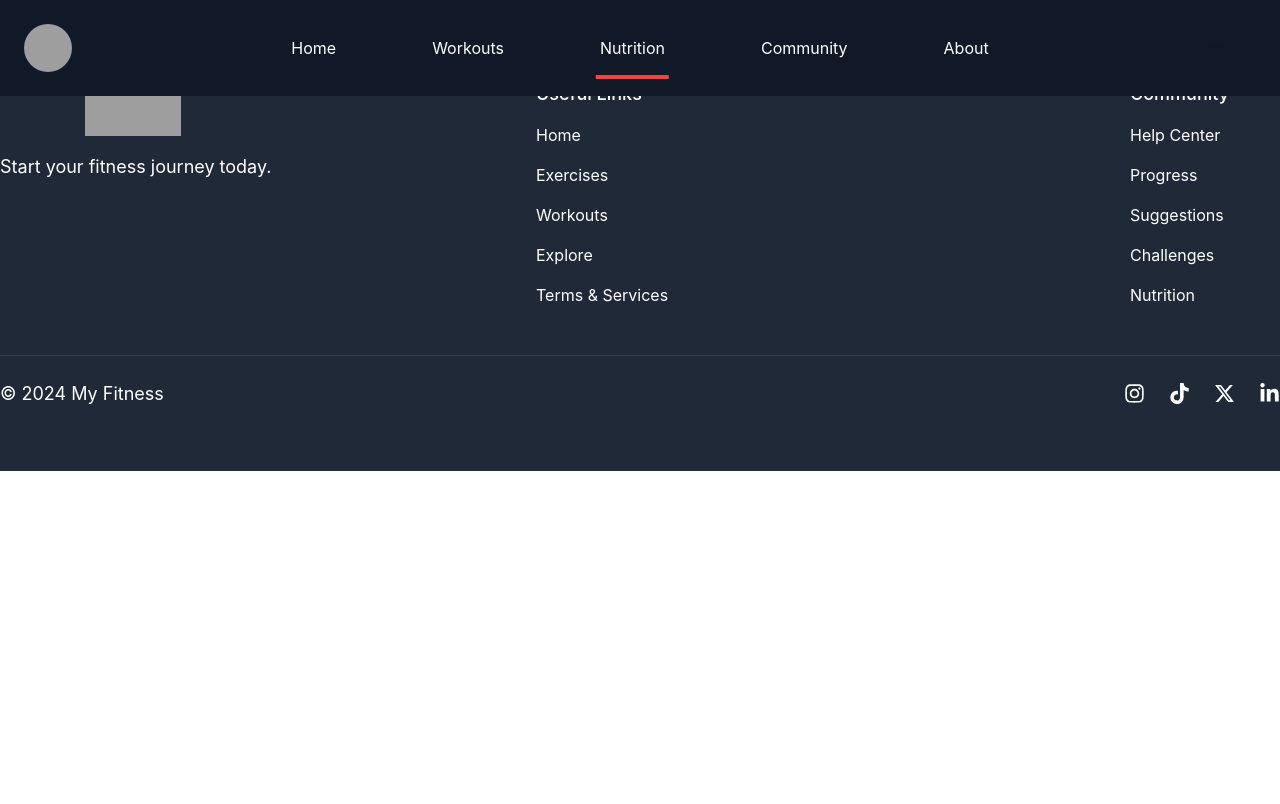
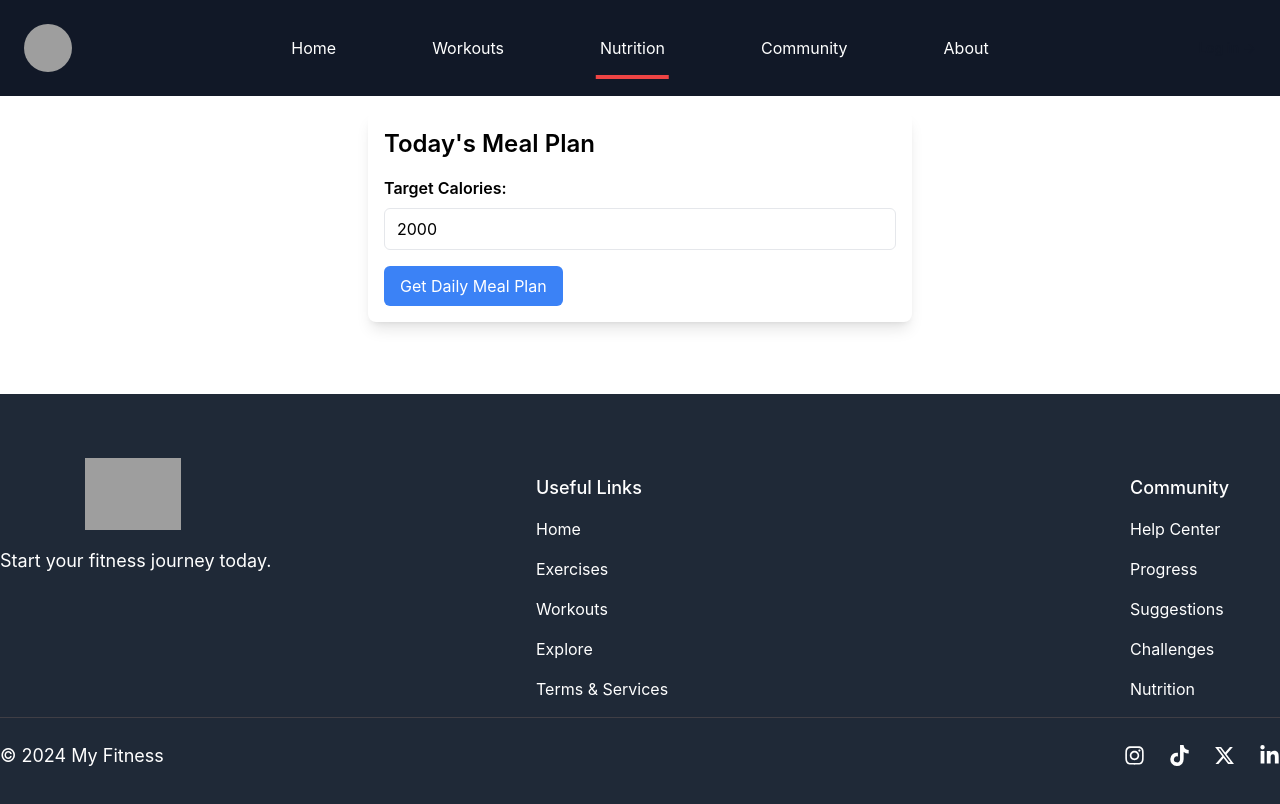
Before and after one commit to nhier17/my-fitness, a React (Create React App) app: page /nutrition in a window 1280 px wide. Shown: the top 804 px of the page. Built offline with nearby package versions, Linux system fonts and the light colour scheme; no server answers; grey boxes are pictures that could not be loaded.

Commit message:
generating meal plan

```diff
--- a/src/App.js
+++ b/src/App.js
@@ -1,21 +1,14 @@
 import React from 'react';
-import { Signup, Login,Navbar, Dashboard,Footer } from "./components";
-
-import { Routes, Route } from "react-router-dom";
+import { Navbar, Footer } from "./components";
 import { Toaster } from "sonner";
-import Home from "./pages/Home";
+import Pages from "./pages/Pages";
 
 function App() {
   return (
     <div className="App">
       <Toaster richColors position="top-center"/>
       <Navbar />
-      <Routes>
-        <Route path="/" element={<Home />} />
-        <Route path="/signup" element={<Signup />} />
-        <Route path="/login" element={<Login />} />
-        <Route path="/dashboard" element={<Dashboard />} />
-      </Routes>
+      <Pages />
       <Footer />
    </div>
   );
--- a/src/components/Footer.jsx
+++ b/src/components/Footer.jsx
@@ -11,8 +11,8 @@ const Footer = () => {
         navigate(link);
     };
   return (
-    <section className={`${styles.flexCenter} ${styles.paddingY} flex-col bg-gray-800`}>
-      <div className={`${styles.flexStart} md:flex-row flex-col mb-8 w-full`}>
+    <section className={`${styles.flexCenter} ${styles.paddingY} flex-col bg-gray-800 bottom-0 mt-14`}>
+      <div className={`${styles.flexStart} md:flex-row flex-col w-full`}>
         <div className="flex flex-1 flex-col justify-start mr-10">
           <img
             className="w-[266px] h-[72px] object-contain"
--- /dev/null
+++ b/src/components/Meal.jsx
@@ -0,0 +1,34 @@
+import React,{ useState, useEffect } from 'react'
+import axios from 'axios';
+import { Link } from 'react-router-dom';
+
+const Meal = ({ meal }) => {
+    const [imageUrl, setImageUrl] = useState("");
+
+    useEffect(() => {
+        const fetchImageUrl = async () => {
+          const response = await axios.get(`https://api.spoonacular.com/recipes/${meal.id}/information?apiKey=${process.env.REACT_APP_API_KEY}&includeNutrition=false`)
+          setImageUrl(response.data.image)
+        }
+       fetchImageUrl()
+    }, [meal.id])
+
+  return (
+    <article className="max-w-xl mx-auto bg-white shadow-lg rounded-lg overflow-hidden">
+      <Link to={'/recipe' + meal.id}>
+      <div className="relative pb-2/3">
+      {imageUrl && <img className="absolute h-full w-full object-cover" src={imageUrl} alt="recipe" />}
+    </div>
+      </Link>
+    <div className="p-4">
+      <h1 className="text-2xl font-semibold mb-2">{meal.title}</h1>
+      <ul className="mb-2">
+        <li><strong>Preparation time:</strong> {meal.readyInMinutes} minutes</li>
+        <li><strong>Number of servings:</strong> {meal.servings}</li>
+      </ul>
+    </div>
+  </article>
+  )
+}
+
+export default Meal
--- /dev/null
+++ b/src/components/MealList.jsx
@@ -0,0 +1,27 @@
+import React from 'react'
+import Meal from './Meal';
+
+const MealList = ({ mealData }) => {
+  const nutrients = mealData.nutrients;
+
+  return (
+    <div className="max-w-xl mx-auto">
+      <section className="bg-white shadow-lg rounded-lg p-4 mb-4">
+        <h1 className="text-center text-teal-400 text-2xl font-semibold mb-4">Eat Train Sleep</h1>
+        <ul className="mb-4">
+          <li><strong>Calories:</strong> {nutrients.calories.toFixed(0)}</li>
+          <li><strong>Carbohydrates:</strong> {nutrients.carbohydrates.toFixed(0)}</li>
+          <li><strong>Fat:</strong> {nutrients.fat.toFixed(0)}</li>
+          <li><strong>Protein:</strong> {nutrients.protein.toFixed(0)}</li>
+        </ul>
+      </section>
+      <div className="grid gap-4 md:grid-cols-2 lg:grid-cols-3">
+        {mealData.meals.map((meal) => (
+          <Meal key={meal.id} meal={meal} />
+        ))}
+      </div>
+    </div>
+  )
+}
+
+export default MealList
--- /dev/null
+++ b/src/components/MealPlan.jsx
@@ -0,0 +1,46 @@
+import React, { useState } from 'react'
+import axios from 'axios';
+import MealList from './MealList';
+
+const MealPlan = () => {
+    const [mealData, setMealData] = useState(null)
+    const [calories, setCalories] = useState(2000)
+
+const fetchMealData = async () => {
+    const response = await axios.get(`https://api.spoonacular.com/mealplanner/generate?apiKey=${process.env.REACT_APP_API_KEY}&timeFrame=day&targetCalories=${calories}`)
+      console.log(response.data)
+    setMealData(response.data)
+    }
+
+    const handleChange = (e) => {
+        setCalories(e.target.value)
+    }
+
+  return (
+    <div className="max-w-xl mx-auto p-4">
+      <section className="bg-white shadow-lg rounded-lg p-4">
+        <h2 className="text-2xl font-semibold mb-4">Today's Meal Plan</h2>
+        <div className="mb-4">
+          <label htmlFor="calories" className="block font-semibold mb-2">Target Calories:</label>
+          <input
+            id="calories"
+            type="number"
+            className="w-full px-3 py-2 border rounded-md focus:outline-none focus:ring-blue-500 focus:border-blue-500"
+            placeholder="Enter target calories (e.g., 2000)"
+            value={calories}
+            onChange={handleChange}
+          />
+        </div>
+        <button
+          className="bg-blue-500 text-white px-4 py-2 rounded-md hover:bg-blue-600"
+          onClick={fetchMealData}
+        >
+          Get Daily Meal Plan
+        </button>
+        {mealData && <MealList mealData={mealData} />}
+      </section>
+    </div>
+  )
+}
+
+export default MealPlan
--- a/src/components/Navbar.jsx
+++ b/src/components/Navbar.jsx
@@ -11,7 +11,7 @@ const Navbar = () => {
     setIsMenuOpen(false);
   }
     return (
-  <div className="absolute inset-x-0 top-0 z-50">
+  <div className="inset-x-0 top-0 z-50 sticky">
     <nav className="bg-gray-900 flex items-center justify-between p-6" aria-label="Global">
       <div className="flex lg:flex-1">
         <Link to="/" className="-m-1.5 p-1.5">
@@ -47,8 +47,8 @@ const Navbar = () => {
             <div className="space-y-2 py-6" onClick={closeMenu}>
               <Link to="/" className="-mx-3 block rounded-lg px-3 py-2 text-base font-semibold leading-7 text-gray-900 hover:bg-gray-50">Home</Link>
               <Link to="/workouts" className="-mx-3 block rounded-lg px-3 py-2 text-base font-semibold leading-7 text-gray-900 hover:bg-gray-50">Workouts</Link>
-              <Link to="nutrition" className="-mx-3 block rounded-lg px-3 py-2 text-base font-semibold leading-7 text-gray-900 hover:bg-gray-50">Community</Link>
-              <Link to="/community" className="-mx-3 block rounded-lg px-3 py-2 text-base font-semibold leading-7 text-gray-900 hover:bg-gray-50">Nutrition</Link>
+              <Link to="/community" className="-mx-3 block rounded-lg px-3 py-2 text-base font-semibold leading-7 text-gray-900 hover:bg-gray-50">Community</Link>
+              <Link to="/nutrition" className="-mx-3 block rounded-lg px-3 py-2 text-base font-semibold leading-7 text-gray-900 hover:bg-gray-50">Nutrition</Link>
               <Link to="/about" className="-mx-3 block rounded-lg px-3 py-2 text-base font-semibold leading-7 text-gray-900 hover:bg-gray-50">About</Link>
             </div>
             <div className="py-6"  onClick={closeMenu}>
--- a/src/components/index.js
+++ b/src/components/index.js
@@ -6,3 +6,4 @@ export { default as SearchExercises } from './SearchExercises';
 export { default as Dashboard } from './Dashboard';
 export { default as Footer } from './Footer';
 export { default as Explore } from './Explore';
+export { default as MealPlan } from './MealPlan';
--- /dev/null
+++ b/src/pages/Nutrition.jsx
@@ -0,0 +1,12 @@
+import React from 'react'
+import { MealPlan } from '../components'
+
+const Nutrition = () => {
+  return (
+    <div>
+      <MealPlan />
+    </div>
+  )
+}
+
+export default Nutrition
--- /dev/null
+++ b/src/pages/Pages.jsx
@@ -0,0 +1,23 @@
+import React from 'react'
+import { Routes, Route } from 'react-router-dom';
+import Nutrition from './Nutrition'
+import {  Signup, Login, Dashboard} from '../components'
+import Home from './Home';
+import Recipe from "./Recipe"
+
+const Pages = () => {
+  return (
+    <div>
+      <Routes>
+      <Route path="/" element={<Home />} />
+      <Route path="/signup" element={<Signup />} />
+       <Route path="/login" element={<Login />} />
+      <Route path="/dashboard" element={<Dashboard />} />
+      <Route path="/nutrition" element={<Nutrition />} />
+      <Route path="/recipe/:name" element={<Recipe/>} />
+      </Routes>
+    </div>
+  )
+}
+
+export default Pages
--- /dev/null
+++ b/src/pages/Recipe.jsx
@@ -0,0 +1,52 @@
+
+import React, { useEffect, useState } from 'react'
+import { useParams } from 'react-router-dom';
+
+function Recipe() {
+  const [details, setDetails] = useState({});
+  const [activeTab, setActiveTab] = useState("instructions");
+
+  let params = useParams();
+
+  useEffect(() => {
+    const fetchDetails = async () => {
+        const api = await fetch(`https://api.spoonacular.com/recipes/${params.name}/information?apiKey=${process.env.REACT_APP_API_KEY}`)
+        const detailData = await api.json();
+        setDetails(detailData);
+
+      }
+    fetchDetails();
+  }, [params.name])
+
+  return (
+    <div>
+<div>
+  <h2>{details.title}</h2>
+  <img src={details.image} alt={details.title} />
+</div>
+<div>
+  <button className={activeTab === "instructions" ? "active" : ""} onClick={() => setActiveTab("instructions")}>Instructions</button>
+  <button className={activeTab === "ingredients" ? "active" : ""} onClick={() => setActiveTab("ingredients")}>Ingredients</button>
+  {activeTab === "instructions" && (
+  <div>
+    <h3 dangerouslySetInnerHTML={{__html: details.summary }}></h3>
+    <h3 dangerouslySetInnerHTML={{__html: details.instructions }}></h3>
+  </div>
+  )}
+  {activeTab === "ingredients" && (
+  <ul>
+   {details.extendedIngredients.map((ingredient) => (
+    <div  key={ingredient.id}>
+       <li id={ingredient.id}>{ingredient.original}</li>
+       </div>
+
+   ))}
+  </ul>
+  )}
+</div>
+    </div>
+  )
+}
+
+
+export default Recipe
```
